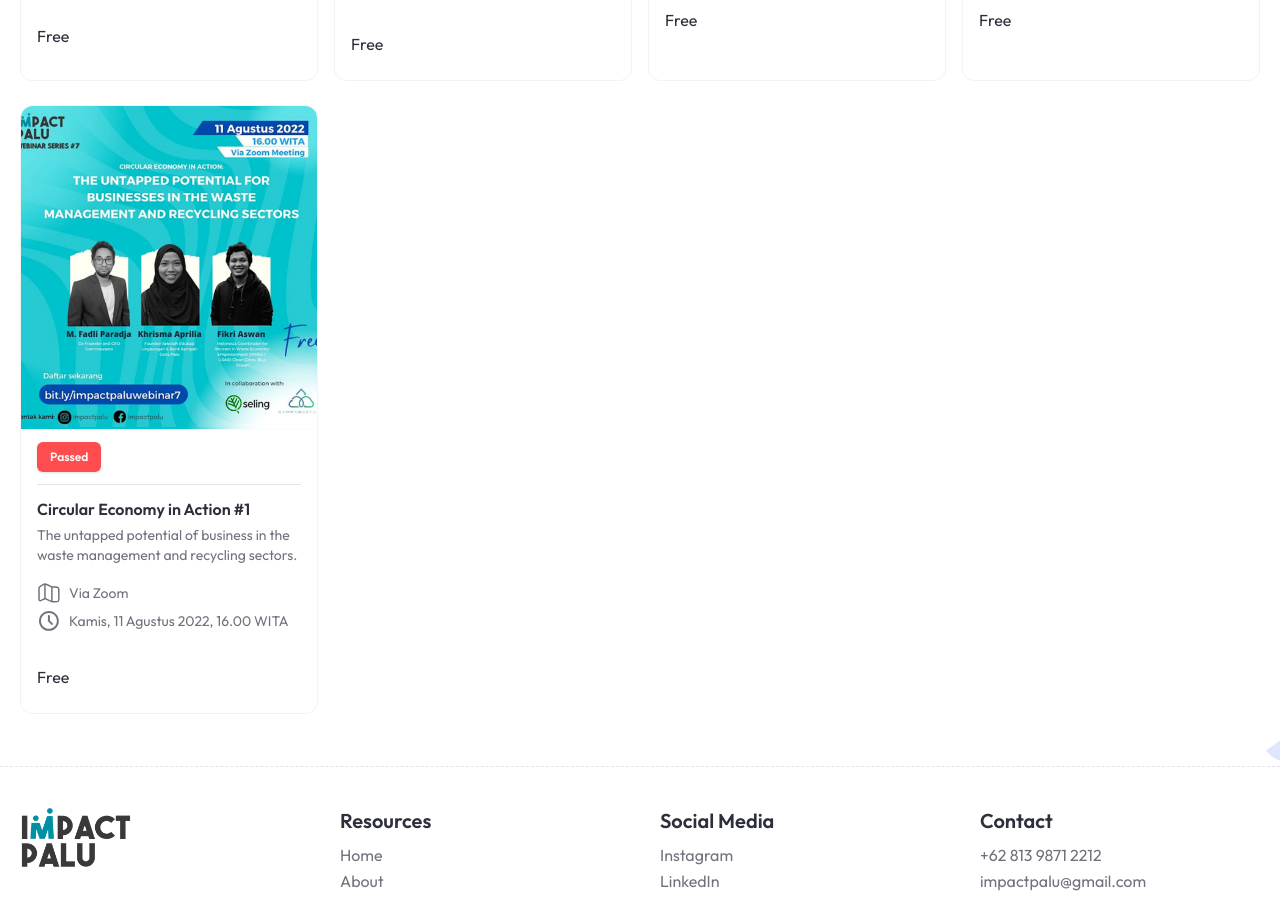
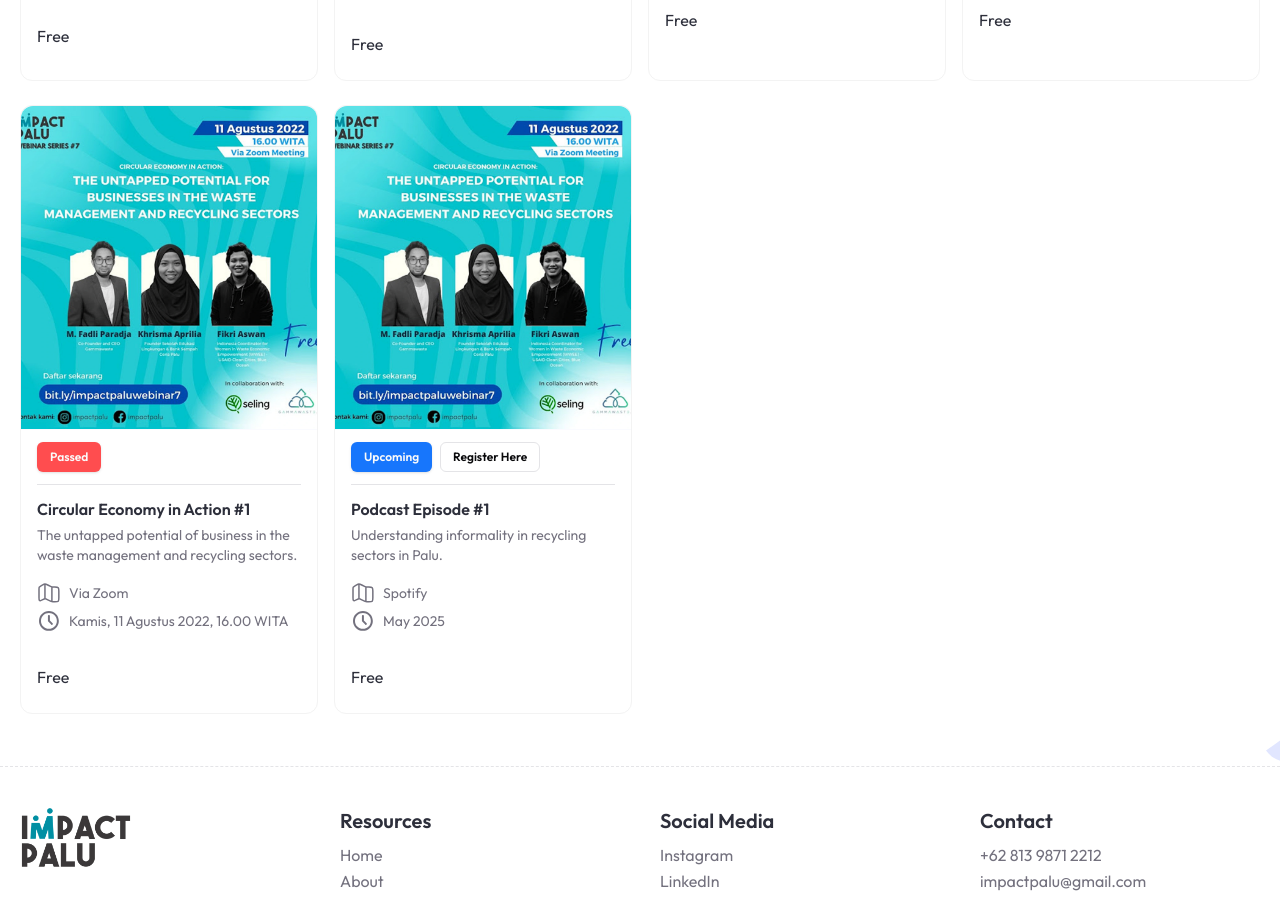
Before and after one commit to vickyadrii/impact-palu, a Next.js app: page /events-opportunities in a window 1280 px wide. Shown: the part 856-1755 px from the top of the page. Built offline with nearby package versions, Linux system fonts and the light colour scheme.

Commit message:
adding event

```diff
--- a/src/features/events-opportunities/constants.ts
+++ b/src/features/events-opportunities/constants.ts
@@ -57,6 +57,17 @@
     price: 0,
     link_registration: "https://google.com",
   },
+  {
+    id: 6,
+    thumbnail_url: "/assets/images/events/event4.webp",
+    status: "upcoming",
+    title: "Podcast Episode #1",
+    description: "Understanding informality in recycling sectors in Palu.",
+    location: "Spotify",
+    date: "May 2025",
+    price: 0,
+    link_registration: "https://google.com",
+  },
 ];
 
 // Data Opportunities
```
